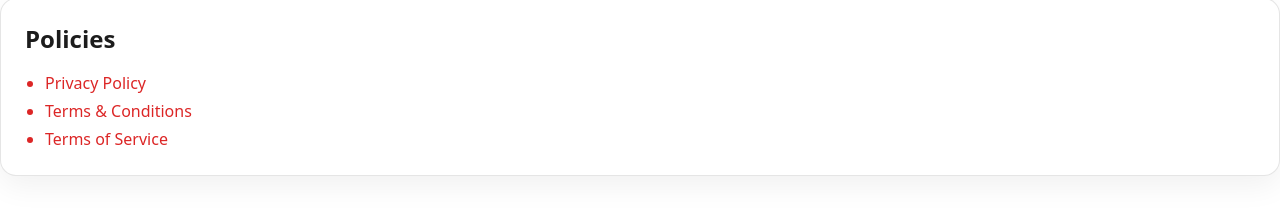
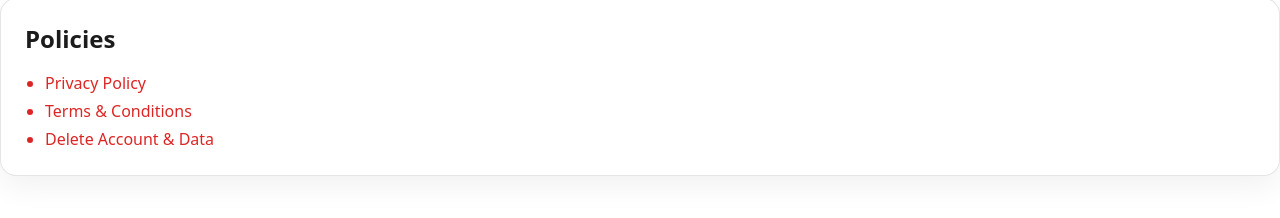
Before and after one commit to repinfaust/arcturusdc.github.io, a Next.js app: page /apps/toume in a window 1280 px wide. Shown: the part 1897-2115 px from the top of the page. Built offline with nearby package versions, Linux system fonts and the light colour scheme; no server answers.

Commit message:
Update links in the Toume page
Removed link to Terms of Service and added link to Delete Account & Data.

```diff
--- a/src/app/apps/toume/page.js
+++ b/src/app/apps/toume/page.js
@@ -158,10 +158,8 @@ export default function TouMe() {
     <li>
       <Link href="/apps/toume/terms">Terms & Conditions</Link>
     </li>
-    <li>
-      <Link href="/assets/policies/Toume_TermsOfService.pdf" target="_blank" rel="noopener noreferrer">
-        Terms of Service
-      </Link>
+      <li>
+      <Link href="/apps/toume/delete-account">Delete Account & Data</Link>
     </li>
   </ul>
 </section>
```
